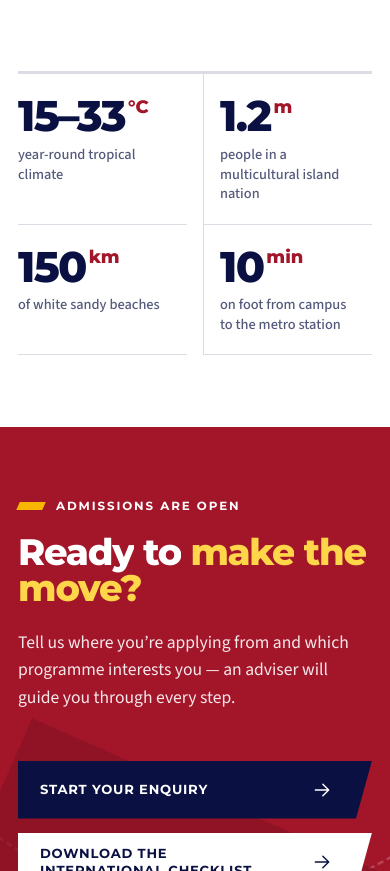
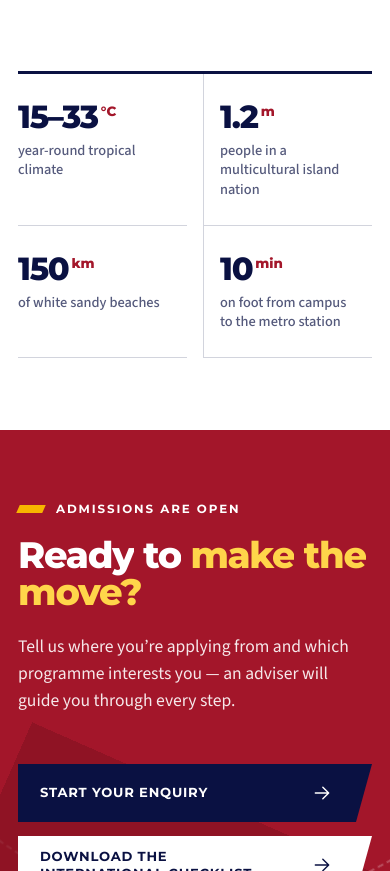
Before and after one commit to Danny-hacks/UOM-Enterprise, a website: page demo/international/index.html in a window 390 px wide. Shown: the part 8708-9579 px from the top of the page. Drawn offline with Linux system fonts and the light colour scheme.

Commit message:
Refactor stats section in international index.html for improved styling and responsiveness

```diff
--- a/demo/assets/css/main.css
+++ b/demo/assets/css/main.css
@@ -1200,3 +1200,8 @@ body:has(.cmpdock.is-on) .wa { bottom: 96px; }
 .appsteps li:not(:last-child)::after { content: ""; flex: 1; height: 3px; background: var(--soft); margin: 0 6px; }
 .appsteps li.done:not(:last-child)::after { background: var(--navy); }
 .appsteps li:last-child { flex: 0 0 auto; }
+
+/* compact stat row for supporting facts */
+.stats--sm .stat b { font-size: clamp(2rem, 3.6vw, 3rem); white-space: nowrap; letter-spacing: -.04em; }
+.stats--sm .stat b sup { font-size: .42em; top: .2em; }
+.stats--sm .stat { padding-top: 28px; padding-bottom: 26px; }
--- a/demo/international/index.html
+++ b/demo/international/index.html
@@ -88,7 +88,7 @@
     <div data-reveal><span class="eyebrow">Living in Mauritius</span><h2 class="h2">An island <em>that welcomes</em> the world.</h2></div>
     <div class="prose" data-reveal><p>Mauritius sits in the middle of the Indian Ocean, about 2,400 km off the east coast of Africa. Over 150 kilometres of white sandy beaches surround it, and its lagoons are protected by the world’s third largest coral reef.</p><p>The country is multi-ethnic and multicultural, with a population of about 1.2 million. Its government system is closely modelled on the British Westminster parliamentary system, and the country is highly ranked for democracy and for economic and political freedom. The capital is Port Louis.</p></div>
   </div>
-  <div class="stats" style="margin-top:56px;border-color:var(--line)"><div class="stat" style="border-color:var(--line)"><b style="color:var(--navy)">15–33<sup>°C</sup></b><span style="color:var(--mute)">year-round tropical climate</span></div><div class="stat" style="border-color:var(--line)"><b style="color:var(--navy)">1.2<sup>m</sup></b><span style="color:var(--mute)">people in a multicultural island nation</span></div><div class="stat" style="border-color:var(--line)"><b style="color:var(--navy)">150<sup>km</sup></b><span style="color:var(--mute)">of white sandy beaches</span></div><div class="stat" style="border-color:var(--line)"><b style="color:var(--navy)">10<sup>min</sup></b><span style="color:var(--mute)">on foot from campus to the metro station</span></div></div>
+  <div class="stats stats--sm" style="margin-top:56px"><div class="stat stat--sm"><b>15–33<sup>°C</sup></b><span style="color:var(--mute)">year-round tropical climate</span></div><div class="stat stat--sm"><b>1.2<sup>m</sup></b><span style="color:var(--mute)">people in a multicultural island nation</span></div><div class="stat stat--sm"><b>150<sup>km</sup></b><span style="color:var(--mute)">of white sandy beaches</span></div><div class="stat stat--sm"><b>10<sup>min</sup></b><span style="color:var(--mute)">on foot from campus to the metro station</span></div></div>
 </div></section>
 
 
```
Also changed, not shown: build/pages/international.js, demo/assets/css/main.min.css.
